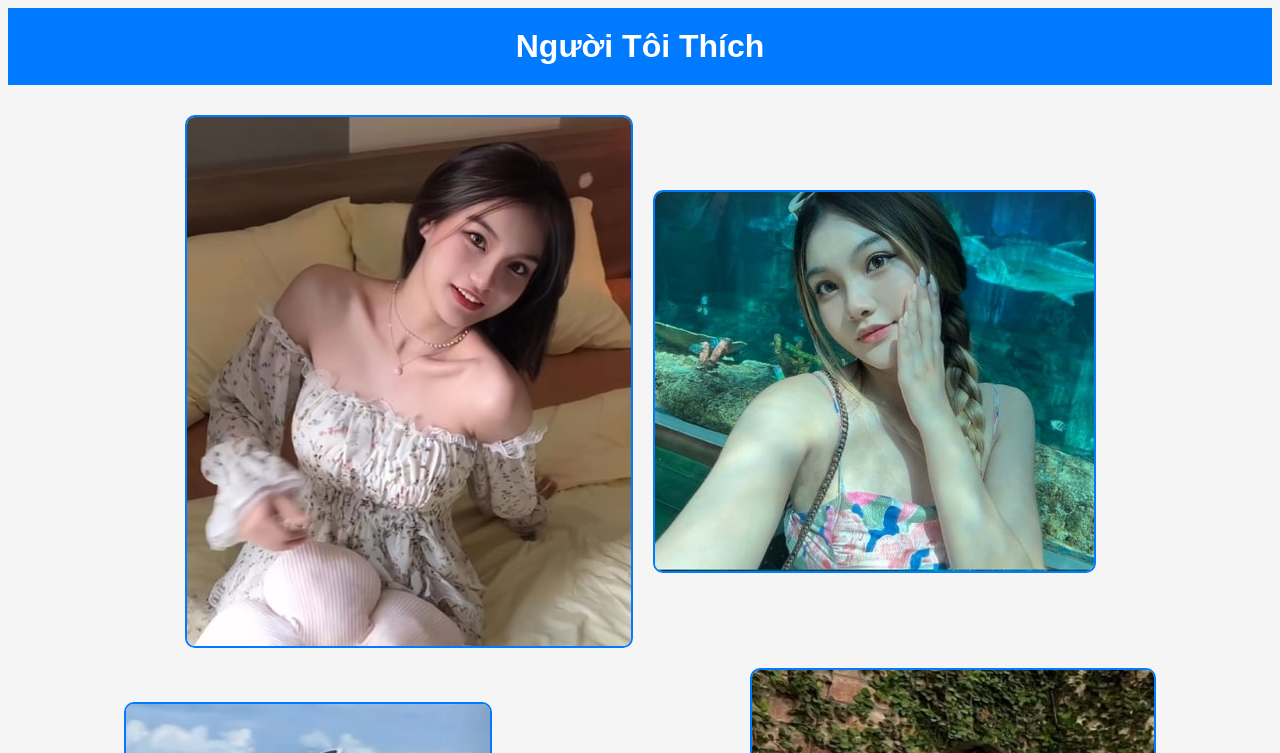
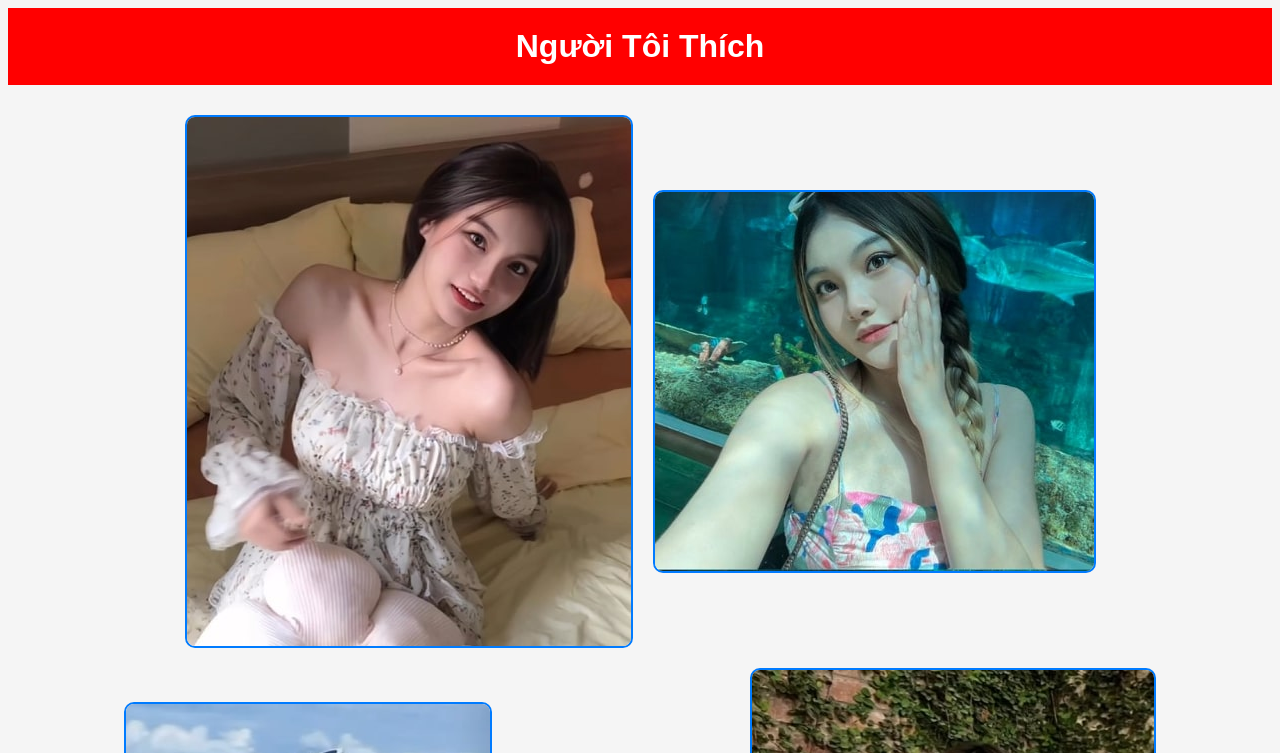
Before and after one commit to png3103/PhamNguyenWebsite, a plain HTML site: page index.html in a window 1280 px wide. Shown: the top 753 px of the page. Drawn offline with Linux system fonts and the light colour scheme.

Commit message:
Update index.html

```diff
--- a/index.html
+++ b/index.html
@@ -10,7 +10,7 @@
         }
 
         h1 {
-            background-color: #007BFF;
+            background-color: #ff0000;
             color: #fff;
             padding: 20px;
             margin: 0;
```
